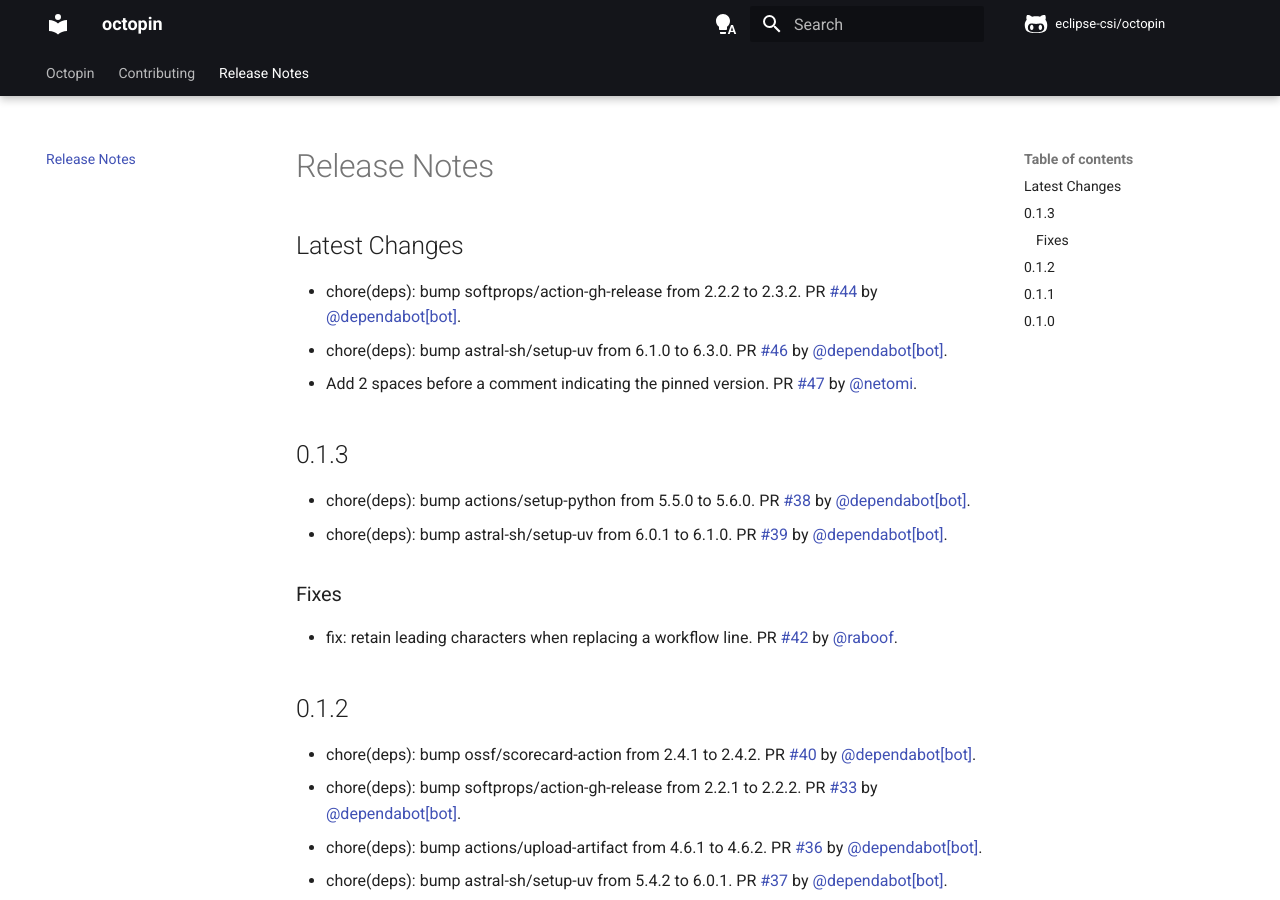
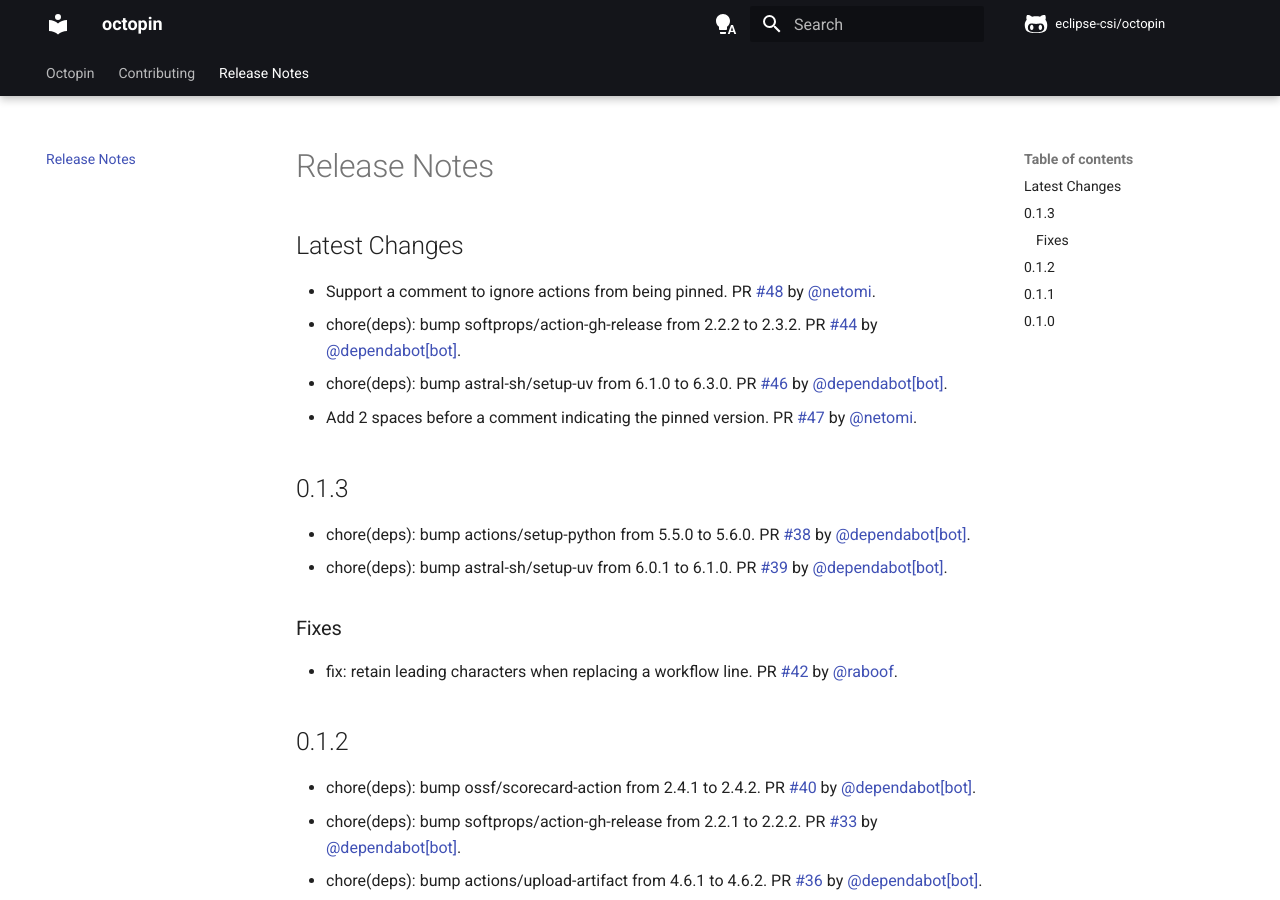
Before and after one commit to eclipse-csi/octopin, an MkDocs documentation site: the page built from docs/release-notes.md, in a window 1280 px wide and 900 px high. Built offline with MkDocs 1.6.1 and Material for MkDocs 9.7.7, drawn with Linux system fonts in a browser that asks for light colours; comment, search, counter and statistics services are not loaded.

Commit message:
📝 Update release notes
[skip ci]

```diff
--- a/docs/release-notes.md
+++ b/docs/release-notes.md
@@ -2,6 +2,7 @@
 
 ## Latest Changes
 
+* Support a comment to ignore actions from being pinned. PR [#48](https://github.com/eclipse-csi/octopin/pull/48) by [@netomi](https://github.com/netomi).
 * chore(deps): bump softprops/action-gh-release from 2.2.2 to 2.3.2. PR [#44](https://github.com/eclipse-csi/octopin/pull/44) by [@dependabot[bot]](https://github.com/apps/dependabot).
 * chore(deps): bump astral-sh/setup-uv from 6.1.0 to 6.3.0. PR [#46](https://github.com/eclipse-csi/octopin/pull/46) by [@dependabot[bot]](https://github.com/apps/dependabot).
 * Add 2 spaces before a comment indicating the pinned version. PR [#47](https://github.com/eclipse-csi/octopin/pull/47) by [@netomi](https://github.com/netomi).
```
